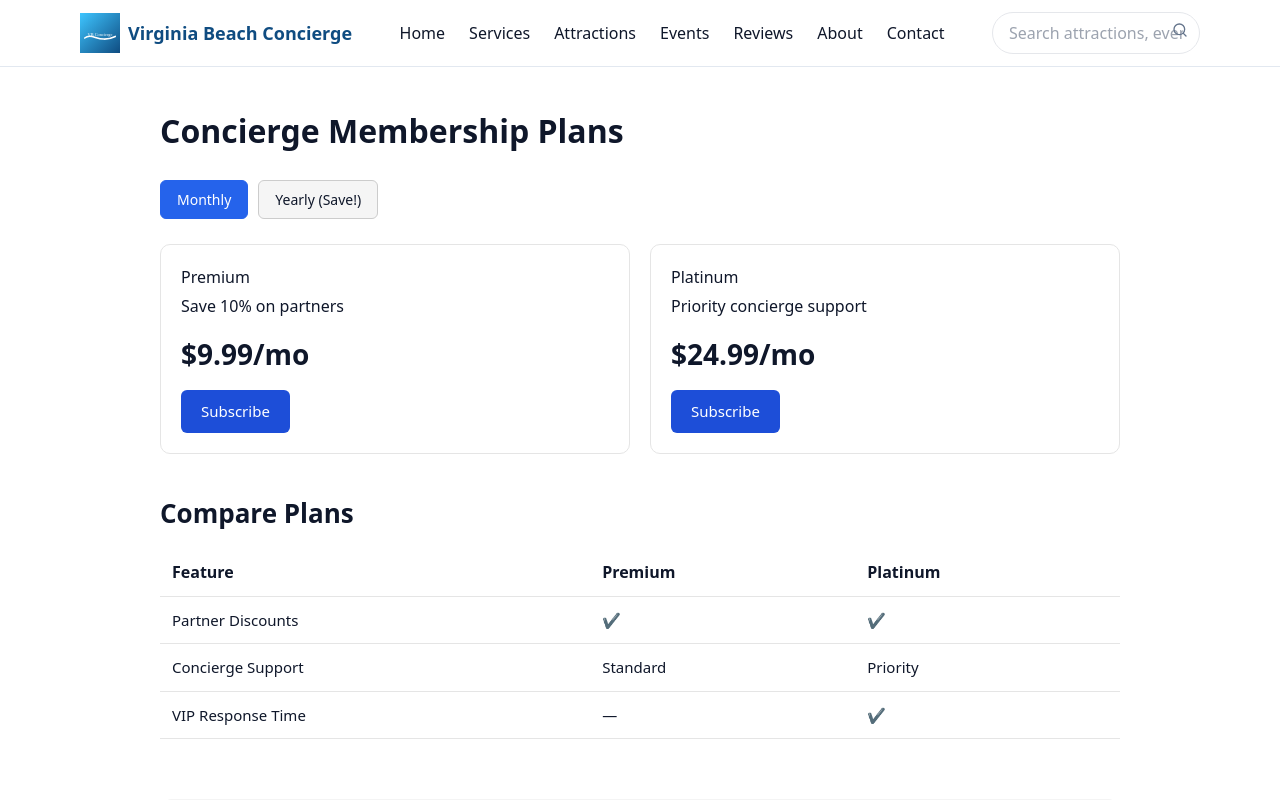
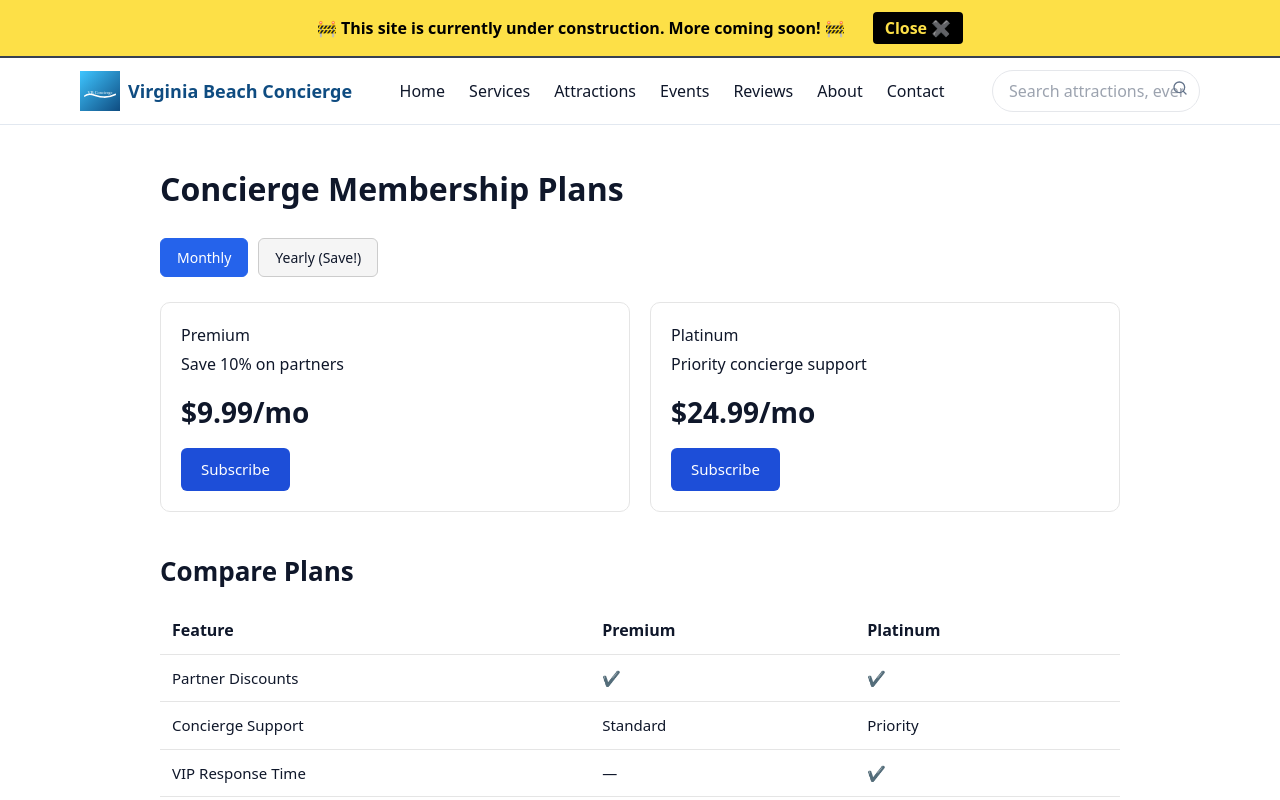
Before and after one commit to foretechleaders/Concierge-Start, a React (Vite) app: page /services in a window 1280 px wide. Shown: the top 800 px of the page. Built offline with nearby package versions, Linux system fonts and the light colour scheme.

Commit message:
Added Under Construction banner + animation styles

```diff
--- a/src/App.jsx
+++ b/src/App.jsx
@@ -1,15 +1,56 @@
-
+import { useState, useEffect } from 'react'
 import { Outlet } from 'react-router-dom'
 import Navbar from './components/Navbar.jsx'
 import Footer from './components/Footer.jsx'
 
 export default function App() {
+  const [bannerVisible, setBannerVisible] = useState(true)
+
+  // Check if banner was dismissed previously
+  useEffect(() => {
+    const dismissed = localStorage.getItem("bannerDismissed")
+    if (dismissed === "true") {
+      setBannerVisible(false)
+    }
+  }, [])
+
+  // Handle dismiss click
+  const dismissBanner = () => {
+    setBannerVisible(false)
+    localStorage.setItem("bannerDismissed", "true")
+  }
+
   return (
     <div className="min-h-screen bg-white text-slate-900 flex flex-col">
+
+      {/* ----------------------------------- */}
+      {/* 🚧 Under Construction Banner        */}
+      {/* ----------------------------------- */}
+      {bannerVisible && (
+        <div
+          className="
+            bg-yellow-300 text-black font-bold
+            text-center py-3 px-4 border-b-2 border-gray-700
+            flex items-center justify-center gap-3 sticky top-0 z-50
+            animate-slideDown
+          "
+        >
+          <span>🚧 This site is currently under construction. More coming soon! 🚧</span>
+          <button
+            onClick={dismissBanner}
+            className="ml-4 bg-black text-yellow-300 px-3 py-1 rounded hover:bg-gray-800 transition"
+          >
+            Close ✖
+          </button>
+        </div>
+      )}
+
       <Navbar />
+
       <main className="flex-1">
         <Outlet />
       </main>
+
       <Footer />
     </div>
   )
--- a/src/styles.css
+++ b/src/styles.css
@@ -161,3 +161,22 @@
   color: green;
   font-weight: bold;
 }
+
+/* ------------------------------ */
+/* UNDER CONSTRUCTION BANNER CSS  */
+/* ------------------------------ */
+
+@keyframes slideDown {
+  0% {
+    transform: translateY(-100%);
+    opacity: 0;
+  }
+  100% {
+    transform: translateY(0);
+    opacity: 1;
+  }
+}
+
+.animate-slideDown {
+  animation: slideDown 0.4s ease-out;
+}
```
